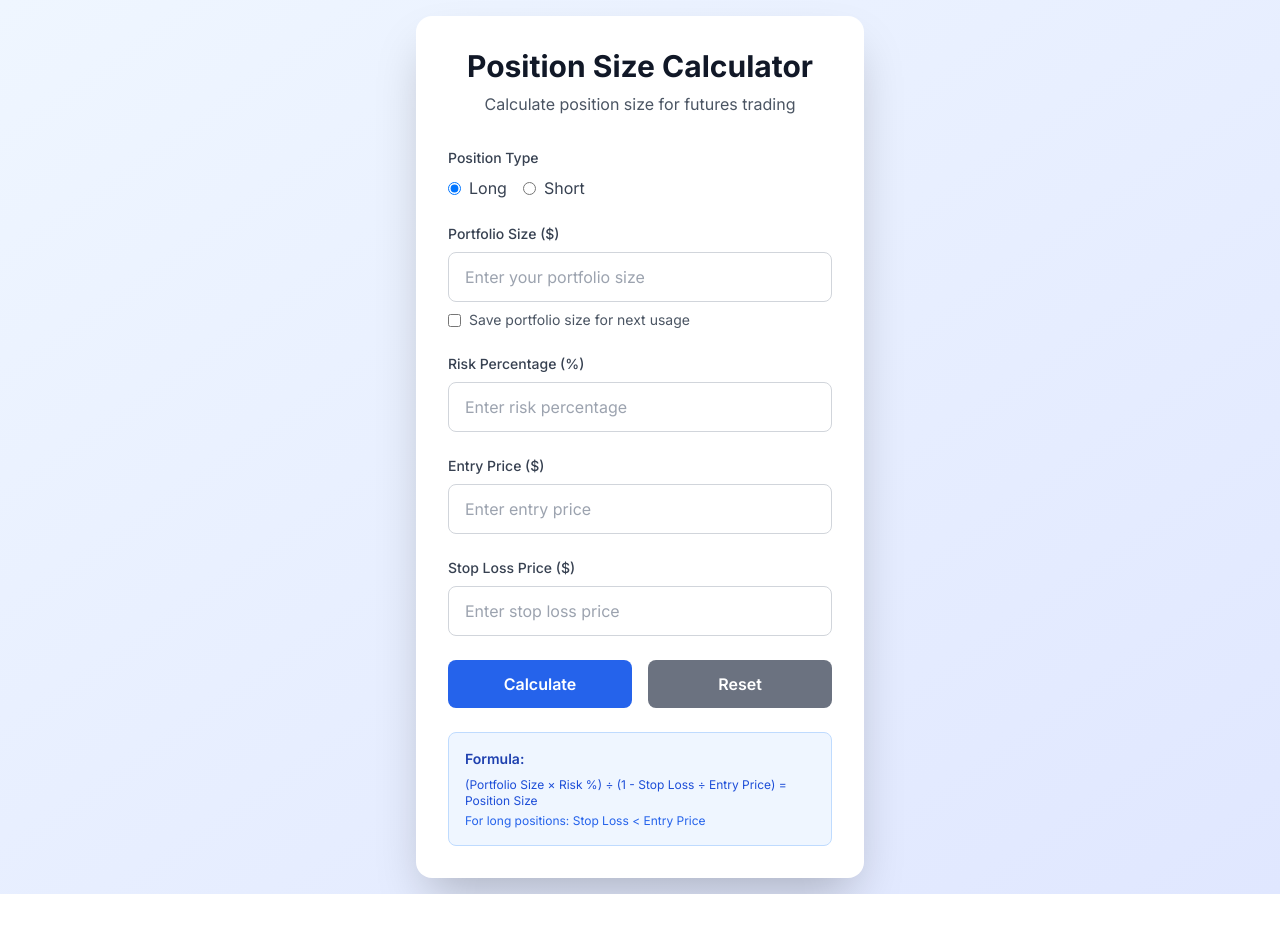
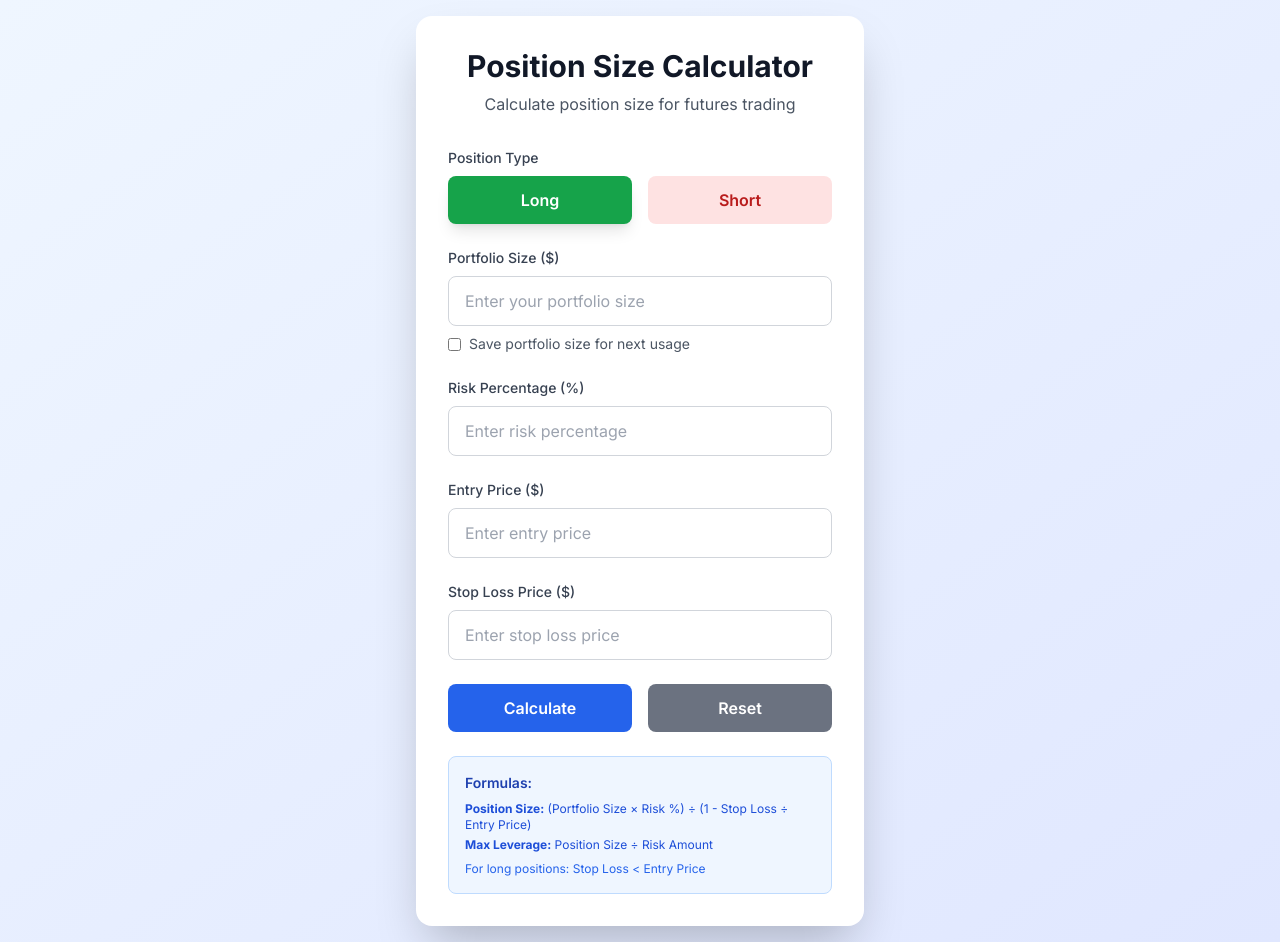
Before and after one commit to superv1sion/position-size, a Next.js app: page / in a window 1280 px wide. Before the commit the page ends 894 px from the top, so only its background shows below. Built offline with nearby package versions, Linux system fonts and the light colour scheme.

Commit message:
leverage and margin calculation, stop loss alert

```diff
--- a/app/page.tsx
+++ b/app/page.tsx
@@ -9,7 +9,10 @@ export default function Home() {
     const [stopLossPrice, setStopLossPrice] = useState('')
     const [positionType, setPositionType] = useState<'long' | 'short'>('long')
     const [positionSize, setPositionSize] = useState<number | null>(null)
+    const [maxLeverage, setMaxLeverage] = useState<number | null>(null)
     const [saveToLocalStorage, setSaveToLocalStorage] = useState(false)
+    const [marginRequirement, setMarginRequirement] = useState(0)
+    const [copyMessage, setCopyMessage] = useState('')
 
     // Load saved portfolio size and checkbox state from local storage on component mount
     useEffect(() => {
@@ -45,7 +48,7 @@ export default function Home() {
 
         if (portfolio && riskPercentage && entry && stopLoss) {
             const riskAmount = (portfolio * riskPercentage) / 100
-
+            setMarginRequirement(riskAmount)
             let riskPerUnit: number
             let validationMessage: string
 
@@ -60,6 +63,11 @@ export default function Home() {
             if (riskPerUnit > 0) {
                 const calculatedPositionSize = riskAmount / riskPerUnit
                 setPositionSize(calculatedPositionSize)
+
+                // Calculate maximum leverage for isolated position
+                // Leverage = Position Size / Risk Amount (margin required)
+                const calculatedMaxLeverage = Math.floor(calculatedPositionSize / riskAmount)
+                setMaxLeverage(calculatedMaxLeverage)
             } else {
                 alert(validationMessage)
             }
@@ -76,6 +84,29 @@ export default function Home() {
         setEntryPrice('')
         setStopLossPrice('')
         setPositionSize(null)
+        setMaxLeverage(null)
+    }
+
+    const copyToClipboard = async (text: string) => {
+        try {
+            await navigator.clipboard.writeText(text)
+            setCopyMessage('Copied!')
+
+            // Show visual indicator
+            const indicator = document.getElementById('copy-indicator')
+            if (indicator) {
+                indicator.style.opacity = '1'
+                setTimeout(() => {
+                    indicator.style.opacity = '0'
+                }, 1500)
+            }
+
+            setTimeout(() => setCopyMessage(''), 2000)
+        } catch (err) {
+            console.error('Failed to copy: ', err)
+            setCopyMessage('Copy failed')
+            setTimeout(() => setCopyMessage(''), 2000)
+        }
     }
 
     return (
@@ -96,28 +127,26 @@ export default function Home() {
                             Position Type
                         </label>
                         <div className="flex space-x-4">
-                            <label className="flex items-center">
-                                <input
-                                    type="radio"
-                                    name="positionType"
-                                    value="long"
-                                    checked={positionType === 'long'}
-                                    onChange={(e) => setPositionType(e.target.value as 'long' | 'short')}
-                                    className="mr-2 text-blue-600 focus:ring-blue-500"
-                                />
-                                <span className="text-gray-700 dark:text-gray-300">Long</span>
-                            </label>
-                            <label className="flex items-center">
-                                <input
-                                    type="radio"
-                                    name="positionType"
-                                    value="short"
-                                    checked={positionType === 'short'}
-                                    onChange={(e) => setPositionType(e.target.value as 'long' | 'short')}
-                                    className="mr-2 text-blue-600 focus:ring-blue-500"
-                                />
-                                <span className="text-gray-700 dark:text-gray-300">Short</span>
-                            </label>
+                            <button
+                                type="button"
+                                onClick={() => setPositionType('long')}
+                                className={`flex-1 py-3 px-6 rounded-lg font-semibold transition duration-200 transform hover:scale-105 ${positionType === 'long'
+                                    ? 'bg-green-600 hover:bg-green-700 text-white shadow-lg'
+                                    : 'bg-green-100 hover:bg-green-200 text-green-700 dark:bg-green-900/30 dark:hover:bg-green-800/50 dark:text-green-300'
+                                    }`}
+                            >
+                                Long
+                            </button>
+                            <button
+                                type="button"
+                                onClick={() => setPositionType('short')}
+                                className={`flex-1 py-3 px-6 rounded-lg font-semibold transition duration-200 transform hover:scale-105 ${positionType === 'short'
+                                    ? 'bg-red-600 hover:bg-red-700 text-white shadow-lg'
+                                    : 'bg-red-100 hover:bg-red-200 text-red-700 dark:bg-red-900/30 dark:hover:bg-red-800/50 dark:text-red-300'
+                                    }`}
+                            >
+                                Short
+                            </button>
                         </div>
                     </div>
 
@@ -182,6 +211,11 @@ export default function Home() {
                             className="w-full px-4 py-3 border border-gray-300 dark:border-gray-600 rounded-lg focus:ring-2 focus:ring-blue-500 focus:border-transparent dark:bg-gray-700 dark:text-white"
                             placeholder="Enter stop loss price"
                         />
+                        {portfolioSize && percentageToRisk && (
+                            <p className="text-sm text-red-600 dark:text-red-400 mt-2 font-medium">
+                                If price hits stop loss based on the above parameters, this would result in a ${((parseFloat(portfolioSize) * parseFloat(percentageToRisk)) / 100).toFixed(2)} loss.
+                            </p>
+                        )}
                     </div>
 
                     <div className="flex space-x-4">
@@ -200,30 +234,60 @@ export default function Home() {
                     </div>
 
                     {positionSize !== null && (
-                        <div className="bg-green-50 dark:bg-green-900/20 border border-green-200 dark:border-green-800 rounded-lg p-6">
-                            <h3 className="text-lg font-semibold text-green-800 dark:text-green-200 mb-2">
-                                Position Size Result
-                            </h3>
-                            <p className="text-2xl font-bold text-green-600 dark:text-green-400">
-                                ${positionSize.toFixed(2)}
+                        <div className="bg-blue-50 dark:bg-blue-900/20 border border-blue-200 dark:border-blue-800 rounded-lg p-6">
+                            <p className="text-2xl font-bold text-blue-600 dark:text-blue-400">
+                                Position Size: <br />
+                                <span
+                                    className="text-3xl font-extrabold text-blue-700 dark:text-blue-300 bg-blue-100 dark:bg-blue-800/30 px-3 py-1 rounded-lg cursor-pointer hover:bg-blue-200 dark:hover:bg-blue-700/50 transition-all duration-200 select-none relative"
+                                    onClick={() => copyToClipboard(positionSize.toFixed(2))}
+                                    title="Click to copy number"
+                                >
+                                    ${positionSize.toFixed(2)}
+                                    <span className="absolute -top-1 -right-1 text-xs bg-green-500 text-white px-1.5 py-0.5 rounded-full opacity-0 transition-opacity duration-200" id="copy-indicator">
+                                        ✓
+                                    </span>
+                                </span>
                             </p>
-                            <p className="text-sm text-green-700 dark:text-green-300 mt-2">
+                            <br></br>
+                            <p className="text-2xl font-bold text-blue-600 dark:text-blue-400">
+                                Margin Requirement: <br />
+                                <span className="text-3xl font-extrabold text-blue-700 dark:text-blue-300 bg-blue-100 dark:bg-blue-800/30 px-3 py-1 rounded-lg">
+                                    ${marginRequirement.toFixed(2)}
+                                </span>
+                            </p>
+                            <br></br>
+                            <p className="text-2xl font-bold text-blue-600 dark:text-blue-400">
+                                Maximum Leverage: <br />
+                                <span className="text-3xl font-extrabold text-blue-700 dark:text-blue-300 bg-blue-100 dark:bg-blue-800/30 px-3 py-1 rounded-lg">
+                                    {maxLeverage}x
+                                </span>
+                            </p>
+
+                            <p className="text-sm text-blue-700 dark:text-blue-300 mt-2">
                                 This is the recommended position size based on your risk parameters.
                             </p>
+                            {copyMessage && (
+                                <div className="mt-2 text-sm font-medium text-green-600 dark:text-green-400">
+                                    {copyMessage}
+                                </div>
+                            )}
                         </div>
                     )}
 
                     <div className="bg-blue-50 dark:bg-blue-900/20 border border-blue-200 dark:border-blue-800 rounded-lg p-4">
                         <h4 className="text-sm font-semibold text-blue-800 dark:text-blue-200 mb-2">
-                            Formula:
+                            Formulas:
                         </h4>
                         <p className="text-xs text-blue-700 dark:text-blue-300">
-                            {positionType === 'long'
-                                ? '(Portfolio Size × Risk %) ÷ (1 - Stop Loss ÷ Entry Price) = Position Size'
-                                : '(Portfolio Size × Risk %) ÷ (Stop Loss ÷ Entry Price - 1) = Position Size'
+                            <strong>Position Size:</strong> {positionType === 'long'
+                                ? '(Portfolio Size × Risk %) ÷ (1 - Stop Loss ÷ Entry Price)'
+                                : '(Portfolio Size × Risk %) ÷ (Stop Loss ÷ Entry Price - 1)'
                             }
                         </p>
-                        <p className="text-xs text-blue-600 dark:text-blue-400 mt-1">
+                        <p className="text-xs text-blue-700 dark:text-blue-300 mt-1">
+                            <strong>Max Leverage:</strong> Position Size ÷ Risk Amount
+                        </p>
+                        <p className="text-xs text-blue-600 dark:text-blue-400 mt-2">
                             {positionType === 'long'
                                 ? 'For long positions: Stop Loss < Entry Price'
                                 : 'For short positions: Stop Loss > Entry Price'
```
